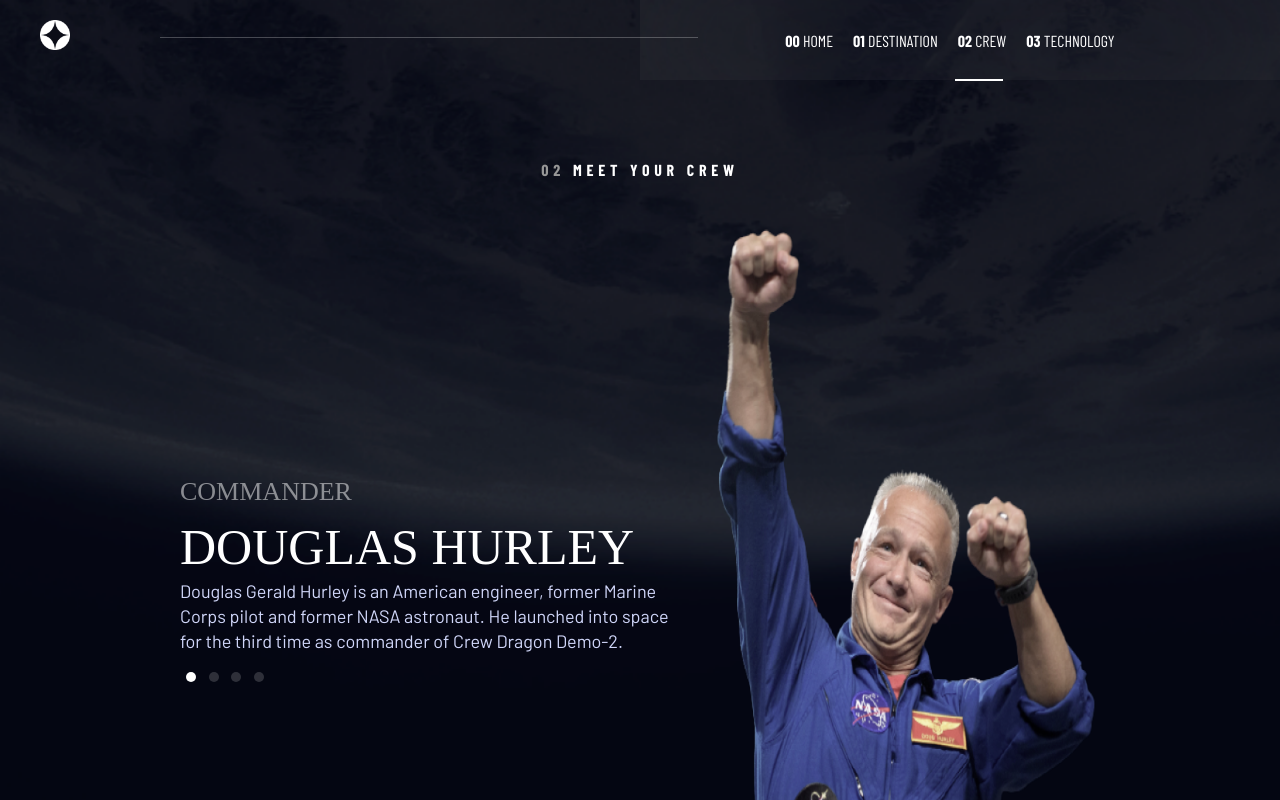
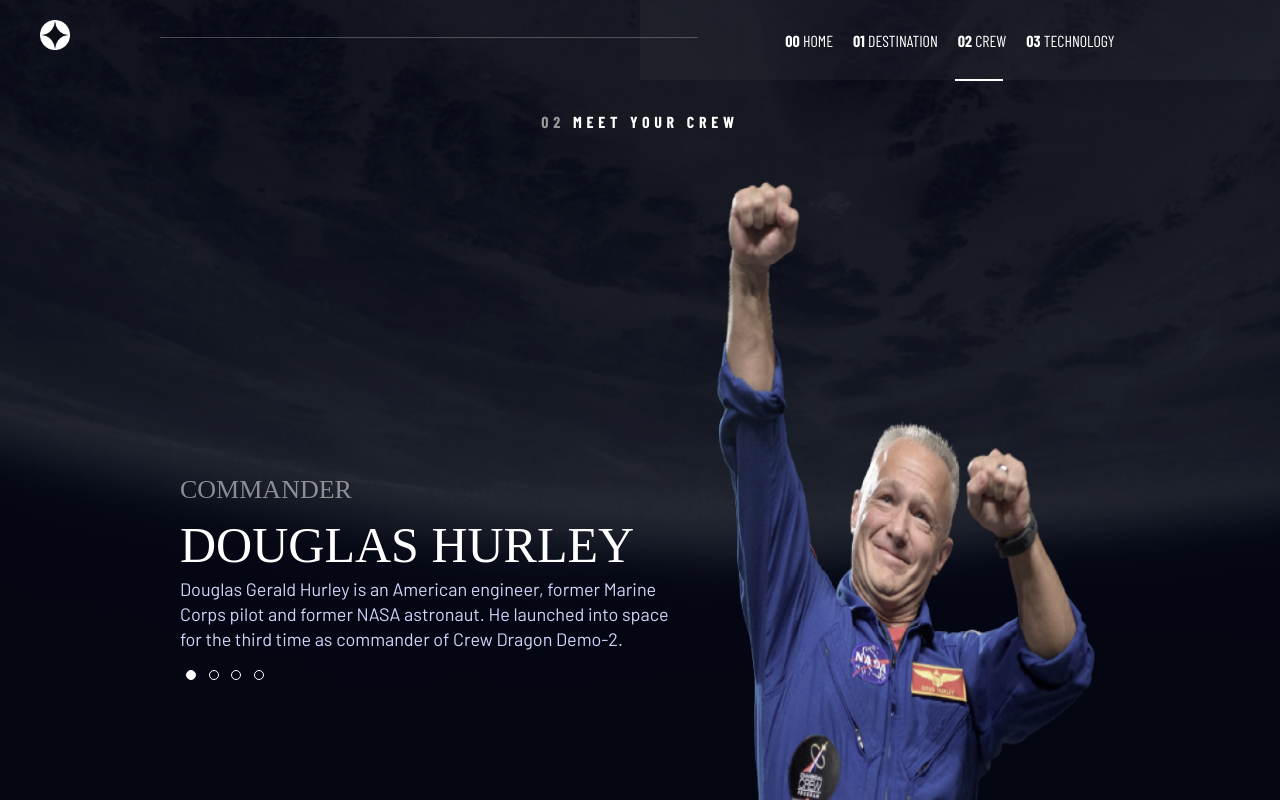
Before and after one commit to Oluwaseyi123/space-tourism, a Vue app: page /meet-crew in a window 1280 px wide. Built offline with nearby package versions, Linux system fonts and the light colour scheme; a web font is replaced by a local one.

Commit message:
completed pages

```diff
--- a/src/components/Technology/TechnologyContainer.vue
+++ b/src/components/Technology/TechnologyContainer.vue
@@ -46,6 +46,7 @@ export default {
 
 @media screen and (min-width: 1000px){
   .technology-info{
+    height: 40vh;
     .gen, .tech-info,.terminology{
       text-align: left;
        width: 390px;
@@ -63,6 +64,7 @@ export default {
 }
 @media screen and (min-width: 1300px){
   .technology-info{
+
     .gen, .tech-info,.terminology{
      width: 450px;
     }
--- a/src/views/MeetCrew.vue
+++ b/src/views/MeetCrew.vue
@@ -83,7 +83,7 @@ export default {
 <style lang="scss" scoped>
 .active {
   opacity: 1;
-  background-color: red;
+  background-color: var(--white-color);
 }
 .meet {
   //overflow: hidden;
@@ -121,23 +121,12 @@ export default {
   width: 90px;
   margin: 1em auto 0;
   div {
-    &:nth-of-type(1) {
-      margin: 0 auto;
+     margin: 0 auto;
       border-radius: 50%;
       width: 10px;
       height: 10px;
-    background-color: var(--white-color);
+      border: 1px solid var(--white-color);
       cursor: pointer;
-    }
-    &:nth-of-type(2),&:nth-of-type(3), &:nth-of-type(4) {
-      margin: 0 auto;
-      border-radius: 50%;
-      width: 10px;
-      height: 10px;
-     background: var(--white-color);
-      cursor: pointer;
-       opacity: 0.17;
-    }
   }
 }
 @media screen and (min-width: 729px) {
@@ -174,10 +163,14 @@ export default {
     overflow-y: hidden;
     height: 100vh;
   }
+
 }
 @media screen and (min-width: 1120px) {
   .meet-container {
-    margin-top: 8em;
+    margin-top: 5em;
+    // h5{
+    //   margin-top: 6em;
+    // }
   }
   .flex-container {
     flex-direction: row-reverse;
@@ -191,6 +184,8 @@ export default {
     }
   }
   .right-div {
+    height: 40vh;
+    max-height: 600px;
     //margin-right: 5em;
     p {
       text-align: left;
@@ -202,6 +197,11 @@ export default {
 }
 
 @media screen and (min-width: 1330px) {
+  .meet-container{
+    h5{
+
+    }
+  }
   .right-div {
     margin-right: 7em;
   }
--- a/src/views/Technology.vue
+++ b/src/views/Technology.vue
@@ -8,15 +8,7 @@
         </div>
         <div class="right">
           <div class="pagination">
-            <div
-              class="page one"
-              @click="
-                (component = 'LaunchVehicle'),
-                  (isActive = 'btn1'),
-                  changeImage()
-              "
-              :class="{ page, one, active: isActive === 'btn1' }"
-            >
+            <div class="page one" @click="(component = 'LaunchVehicle'),(isActive = 'btn1'),changeImage()" :class="{ active: isActive === 'btn1' }">
               <p>1</p>
             </div>
             <div
@@ -54,11 +46,12 @@ export default {
   data() {
     return {
       component: "LaunchVehicle",
-      src: ''
+      isActive: 'btn1',
+      src: "",
     };
   },
-  mounted(){
-    this.changeImage()
+  mounted() {
+    this.changeImage();
   },
   methods: {
     changeImage() {
@@ -74,6 +67,13 @@ export default {
 </script>
 
 <style lang="scss">
+.active {
+  background: var(--white-color);
+  //color: black;
+  p{
+    color: var(--dark-color);
+  }
+}
 .technology {
   overflow-x: hidden;
   height: 125vh;
@@ -107,9 +107,12 @@ export default {
     display: flex;
     align-items: center;
     cursor: pointer;
+    color: var(--white-color);
+    //background: red;
     p {
+      z-index: 100;
       margin: 0 auto;
-      color: var(--white-color);
+
     }
   }
 }
```
